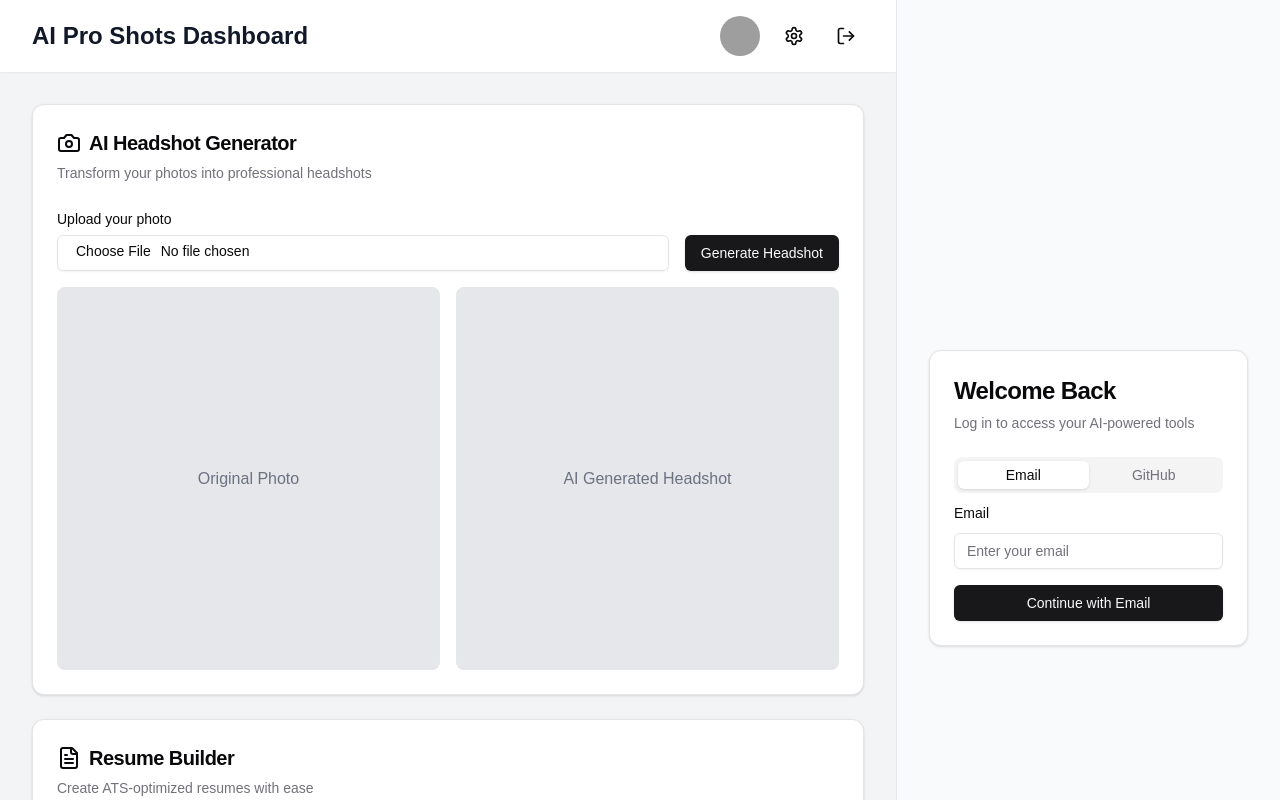
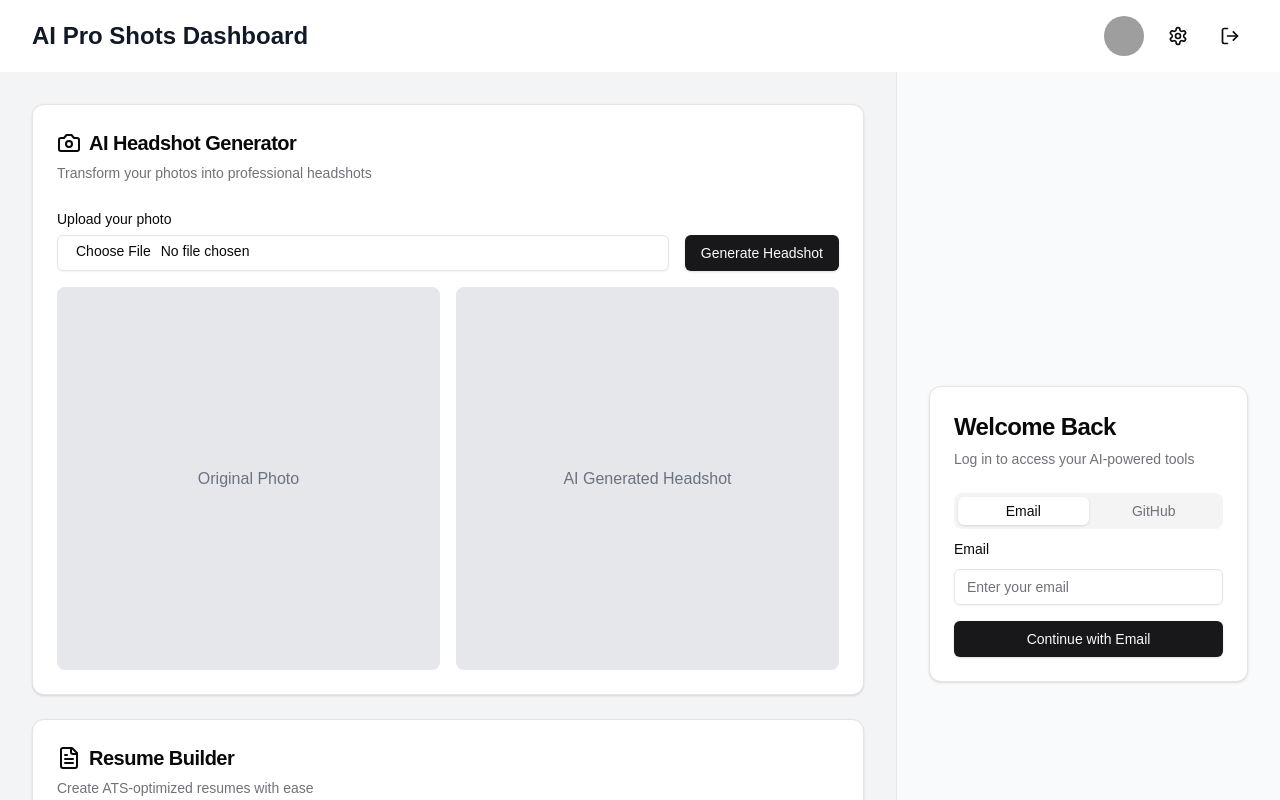
Before and after one commit to jacegonzales25/job-app-helper, a Next.js app: page /dashboard in a window 1280 px wide. Shown: the top 800 px of the page. Built offline with nearby package versions, Linux system fonts and the light colour scheme; grey boxes are pictures that could not be loaded.

Commit message:
feat: separates layout header to DashboardLayout, setup future tRPC

```diff
--- /dev/null
+++ b/app/dashboard/layout.tsx
@@ -0,0 +1,57 @@
+import type { Metadata } from "next";
+import localFont from "next/font/local";
+import "../globals.css";
+import { Avatar, AvatarFallback, AvatarImage } from "@/components/ui/avatar";
+import { Button } from "@/components/ui/button";
+import { LogOut, Settings } from "lucide-react";
+
+const geistSans = localFont({
+  src: "../fonts/GeistVF.woff",
+  variable: "--font-geist-sans",
+  weight: "100 900",
+});
+const geistMono = localFont({
+  src: "../fonts/GeistMonoVF.woff",
+  variable: "--font-geist-mono",
+  weight: "100 900",
+});
+
+export const metadata: Metadata = {
+  title: "AI Pro Headshots",
+  description: "Generated professional headshots using AI",
+};
+
+export default function DashboardLayout({
+  children,
+}: Readonly<{
+  children: React.ReactNode;
+}>) {
+  return (
+    <html lang="en">
+      <header className="bg-white shadow-sm">
+        <div className="max-w-7xl mx-auto px-4 sm:px-6 lg:px-8 py-4 flex items-center justify-between">
+          <h1 className="text-2xl font-semibold text-gray-900">
+            AI Pro Shots Dashboard
+          </h1>
+          <div className="flex items-center space-x-4">
+            <Avatar>
+              <AvatarImage src="/placeholder.svg" alt="User" />
+              <AvatarFallback>U</AvatarFallback>
+            </Avatar>
+            <Button variant="ghost" size="icon">
+              <Settings className="h-5 w-5" />
+            </Button>
+            <Button variant="ghost" size="icon">
+              <LogOut className="h-5 w-5" />
+            </Button>
+          </div>
+        </div>
+      </header>
+      <body
+        className={`${geistSans.variable} ${geistMono.variable} antialiased`}
+      >
+        {children}
+      </body>
+    </html>
+  );
+}
--- a/app/dashboard/page.tsx
+++ b/app/dashboard/page.tsx
@@ -1,37 +1,27 @@
-import { useState } from "react"
-import { Button } from "@/components/ui/button"
-import { Input } from "@/components/ui/input"
-import { Label } from "@/components/ui/label"
-import { Card, CardContent, CardDescription, CardHeader, CardTitle } from "@/components/ui/card"
-import { Tabs, TabsContent, TabsList, TabsTrigger } from "@/components/ui/tabs"
-import { Avatar, AvatarFallback, AvatarImage } from "@/components/ui/avatar"
-import { Camera, FileText, Settings, LogOut, Github } from "lucide-react"
+"use client";
+import { useState } from "react";
+import { Button } from "@/components/ui/button";
+import { Input } from "@/components/ui/input";
+import { Label } from "@/components/ui/label";
+import {
+  Card,
+  CardContent,
+  CardDescription,
+  CardHeader,
+  CardTitle,
+} from "@/components/ui/card";
+import { Tabs, TabsContent, TabsList, TabsTrigger } from "@/components/ui/tabs";
+import { Camera, FileText, Github } from "lucide-react";
 
 export default function Dashboard() {
-  const [email, setEmail] = useState("")
+  const [email, setEmail] = useState("");
 
   return (
     <div className="flex min-h-screen bg-gray-100">
       {/* Left side: Dashboard content */}
       <div className="flex-1 flex flex-col">
         {/* Header */}
-        <header className="bg-white shadow-sm">
-          <div className="max-w-7xl mx-auto px-4 sm:px-6 lg:px-8 py-4 flex items-center justify-between">
-            <h1 className="text-2xl font-semibold text-gray-900">AI Pro Shots Dashboard</h1>
-            <div className="flex items-center space-x-4">
-              <Avatar>
-                <AvatarImage src="/placeholder.svg" alt="User" />
-                <AvatarFallback>U</AvatarFallback>
-              </Avatar>
-              <Button variant="ghost" size="icon">
-                <Settings className="h-5 w-5" />
-              </Button>
-              <Button variant="ghost" size="icon">
-                <LogOut className="h-5 w-5" />
-              </Button>
-            </div>
-          </div>
-        </header>
+
 
         {/* Main content */}
         <main className="flex-1 overflow-y-auto p-4 sm:p-6 lg:p-8">
@@ -43,7 +33,9 @@ export default function Dashboard() {
                   <Camera className="h-6 w-6 mr-2" />
                   AI Headshot Generator
                 </CardTitle>
-                <CardDescription>Transform your photos into professional headshots</CardDescription>
+                <CardDescription>
+                  Transform your photos into professional headshots
+                </CardDescription>
               </CardHeader>
               <CardContent>
                 <div className="flex flex-col sm:flex-row gap-4">
@@ -71,17 +63,25 @@ export default function Dashboard() {
                   <FileText className="h-6 w-6 mr-2" />
                   Resume Builder
                 </CardTitle>
-                <CardDescription>Create ATS-optimized resumes with ease</CardDescription>
+                <CardDescription>
+                  Create ATS-optimized resumes with ease
+                </CardDescription>
               </CardHeader>
               <CardContent>
                 <div className="space-y-4">
                   <div>
                     <Label htmlFor="resume-title">Resume Title</Label>
-                    <Input id="resume-title" placeholder="e.g., Software Engineer Resume" className="mt-1" />
+                    <Input
+                      id="resume-title"
+                      placeholder="e.g., Software Engineer Resume"
+                      className="mt-1"
+                    />
                   </div>
                   <div className="flex flex-col sm:flex-row gap-4">
                     <Button className="flex-1">Create New Resume</Button>
-                    <Button variant="outline" className="flex-1">Edit Existing Resume</Button>
+                    <Button variant="outline" className="flex-1">
+                      Edit Existing Resume
+                    </Button>
                   </div>
                 </div>
               </CardContent>
@@ -107,7 +107,10 @@ export default function Dashboard() {
                   <TabsTrigger value="github">GitHub</TabsTrigger>
                 </TabsList>
                 <TabsContent value="email">
-                  <form onSubmit={(e) => e.preventDefault()} className="space-y-4">
+                  <form
+                    onSubmit={(e) => e.preventDefault()}
+                    className="space-y-4"
+                  >
                     <div className="space-y-2">
                       <Label htmlFor="email">Email</Label>
                       <Input
@@ -125,7 +128,11 @@ export default function Dashboard() {
                   </form>
                 </TabsContent>
                 <TabsContent value="github">
-                  <Button variant="outline" className="w-full" onClick={() => {}}>
+                  <Button
+                    variant="outline"
+                    className="w-full"
+                    onClick={() => {}}
+                  >
                     <Github className="w-4 h-4 mr-2" />
                     Continue with GitHub
                   </Button>
@@ -136,5 +143,5 @@ export default function Dashboard() {
         </div>
       </div>
     </div>
-  )
+  );
 }
```
Also changed, not shown: lib/api/trpc.ts (added), 1 other file (tests, documents, lock files or other folders).
